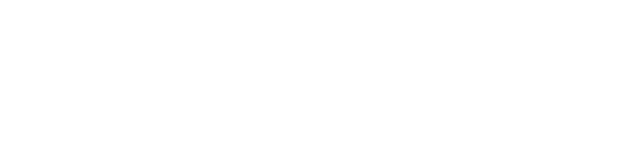
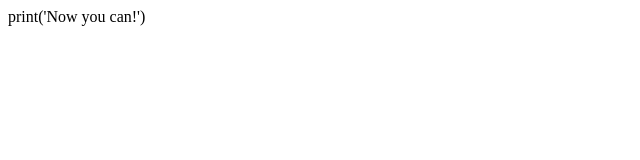
Before and after one commit to WavyCat/lehrerwillunsaergern, a plain HTML site: page index.html in a window 1280 px wide. Shown: the whole page, without its empty margins (0-640 px from the left). Drawn offline with Linux system fonts and the light colour scheme.

Commit message:
Update index.html

```diff
--- a/index.html
+++ b/index.html
@@ -7,6 +7,6 @@
 	</head>
 
 	<body>
-
+		<py-script> print('Now you can!') </py-script>
 	</body>
 </html>
```
